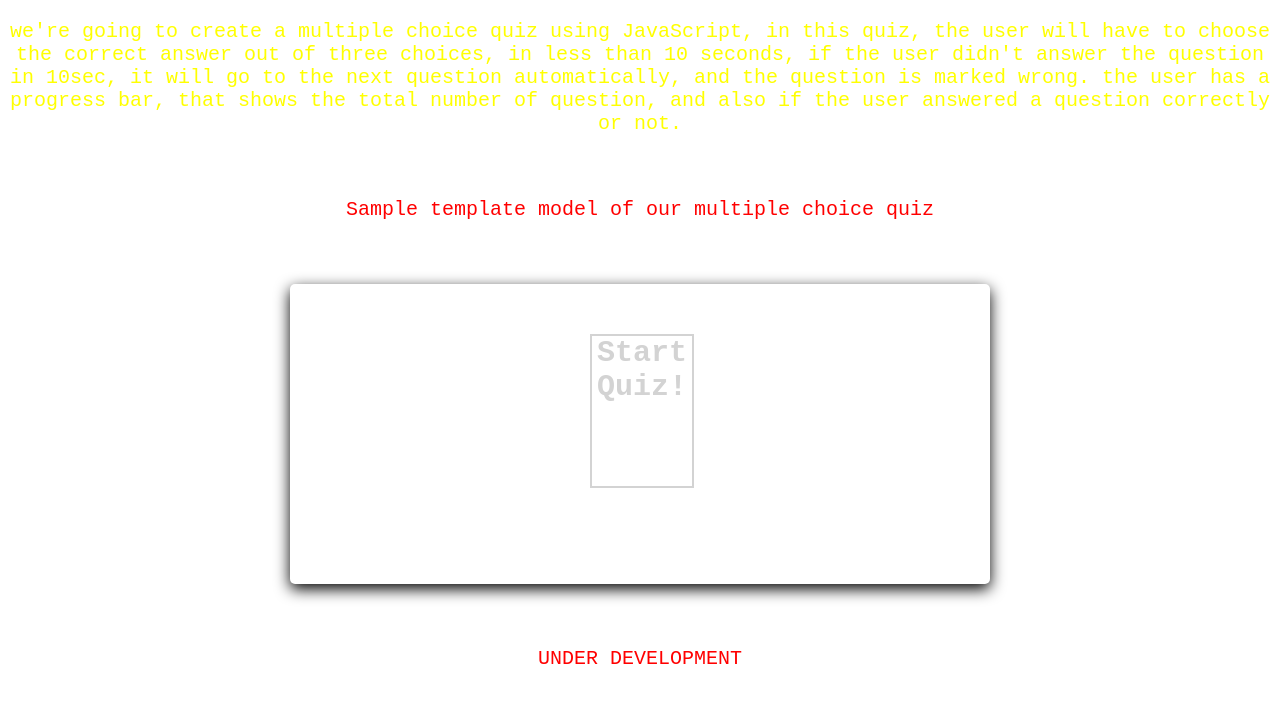
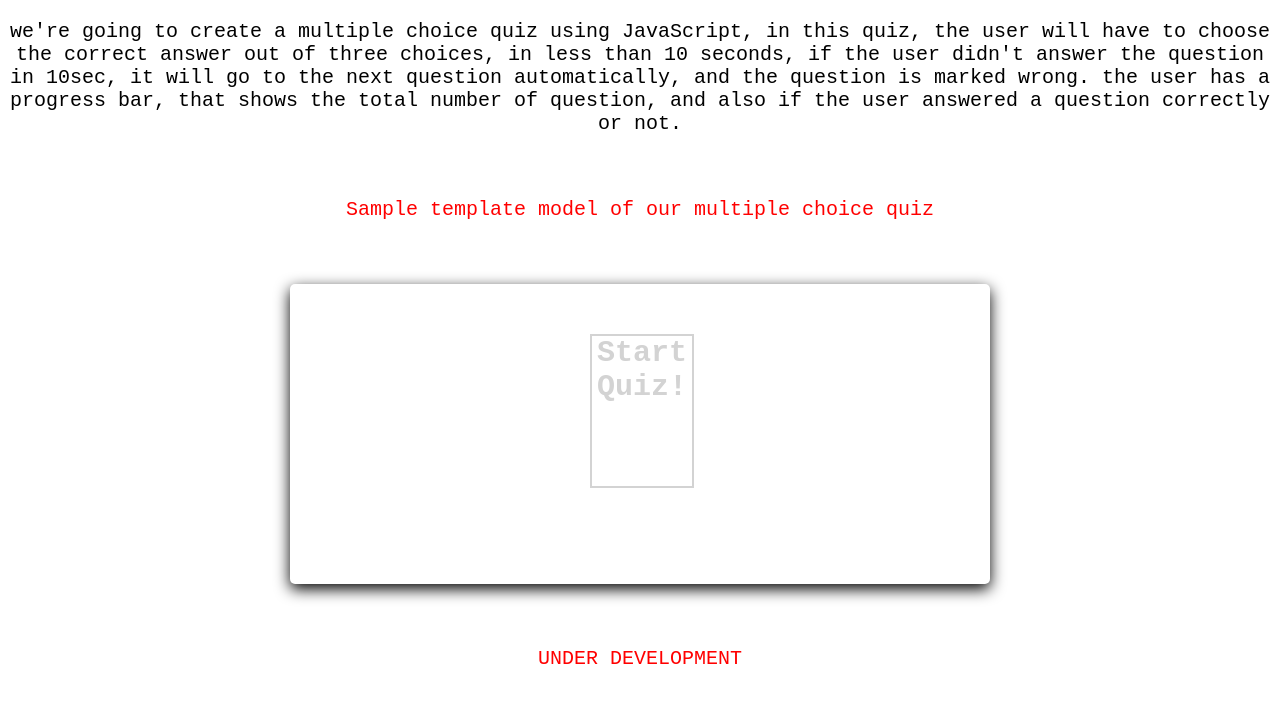
Before and after one commit to Varma010/Design-Project-1, a Jekyll site: the page index.html, which Jekyll copies as it is, in a window 1280 px wide. Shown: the top 703 px of the page. Built offline with Jekyll 4.4.1, drawn with Linux system fonts in a browser that asks for light colours.

Commit message:
Update index.html

```diff
--- a/index.html
+++ b/index.html
@@ -6,7 +6,7 @@
     <link rel="stylesheet" href="style.css">
 </head>
 <body>
-     <p align="center" style="color:yellow"> we're going to create a multiple choice quiz using JavaScript, in this quiz, the user will have to choose the correct answer out of three choices, in less than 10 seconds, if the user didn't answer the question in 10sec, it will go to the next question automatically, and the question is marked wrong. the user has a progress bar, that shows the total number of question, and also if the user answered a question correctly or not.
+     <p align="center" style="color:black"> we're going to create a multiple choice quiz using JavaScript, in this quiz, the user will have to choose the correct answer out of three choices, in less than 10 seconds, if the user didn't answer the question in 10sec, it will go to the next question automatically, and the question is marked wrong. the user has a progress bar, that shows the total number of question, and also if the user answered a question correctly or not.
 	 </p>
 	</br>
 	<p align="center" style="color:red">Sample template model of our multiple choice quiz</p>
```
